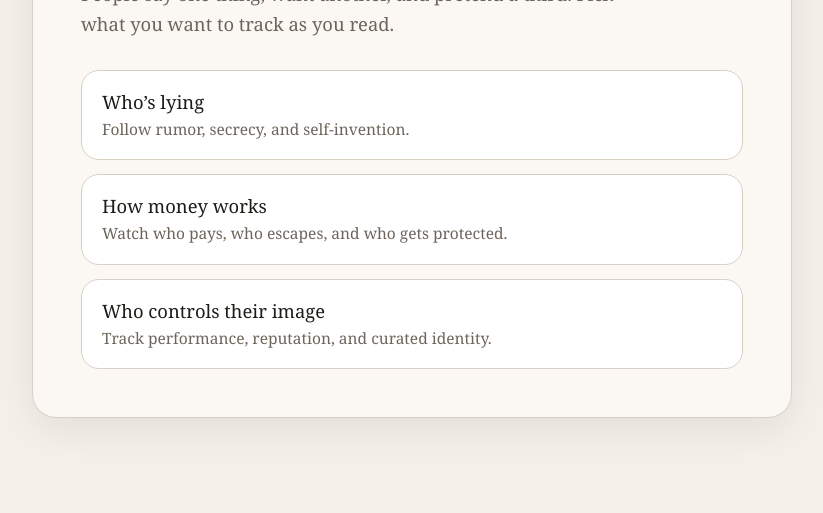
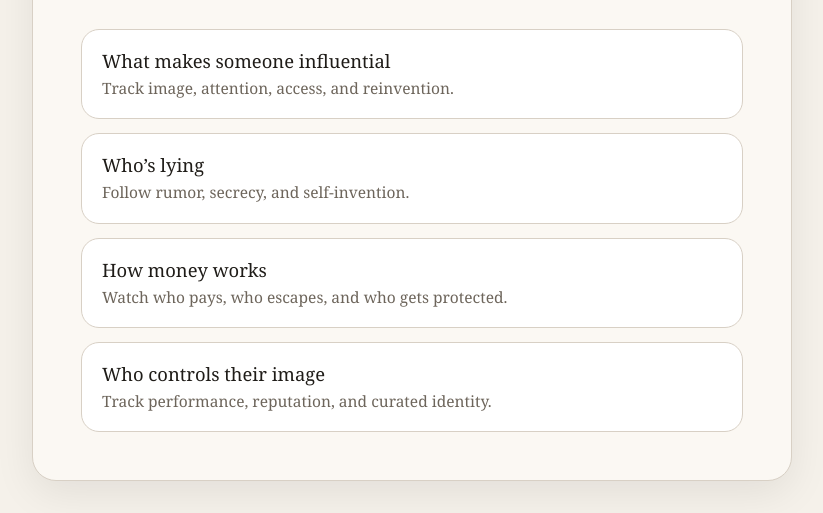
Before and after one commit to holden44/gatsby-sandbox, a plain HTML site: page index.html in a window 1280 px wide. Shown: the part 309-822 px from the top of the page, without its empty margins (228-1051 px from the left). Before the commit the page ends 800 px from the top, so only its background shows below. Drawn offline with Linux system fonts and the light colour scheme.

Commit message:
fix influencer path

```diff
--- a/index.html
+++ b/index.html
@@ -17,6 +17,11 @@
       </p>
 
       <div class="path-list">
+        <button class="path-button" onclick="choosePath('influencer')">
+          <span class="path-title">What makes someone influential</span>
+          <span class="path-desc">Track image, attention, access, and reinvention.</span>
+        </button>
+
         <button class="path-button" onclick="choosePath('lies')">
           <span class="path-title">Who’s lying</span>
           <span class="path-desc">Follow rumor, secrecy, and self-invention.</span>
--- a/script.js
+++ b/script.js
@@ -1,4 +1,12 @@
 function choosePath(path) {
+  if (path === "influencer") {
+    const choice = prompt(
+      "Before you start:\n\nWhat makes someone influential?\n\nA: Image\nB: Access\nC: Attention\nD: Reinvention\n\nType A, B, C, or D:"
+    );
+
+    localStorage.setItem("influencer_commitment", choice || "unknown");
+  }
+
   localStorage.setItem("path", path);
   window.location.href = "read.html";
 }
@@ -71,7 +79,7 @@ const pathConfigs = {
       }
     }
   }
-}
+},
   lies: {
     label: "Tracking: who’s lying",
     defaultTitle: "Watch for unstable truth.",
@@ -434,8 +442,7 @@ function renderRecord(path) {
         <div class="record-item">
           <p class="record-label">Theory checkpoint</p>
           <p class="record-choice">${entry.choice}</p>
-<p class="record-note"><em>${entry.note}</em></p>
-          <p class="record-note">${entry.note}</p>
+          <p class="record-note"><em>${entry.note}</em></p>
         </div>
       `
     )
```
